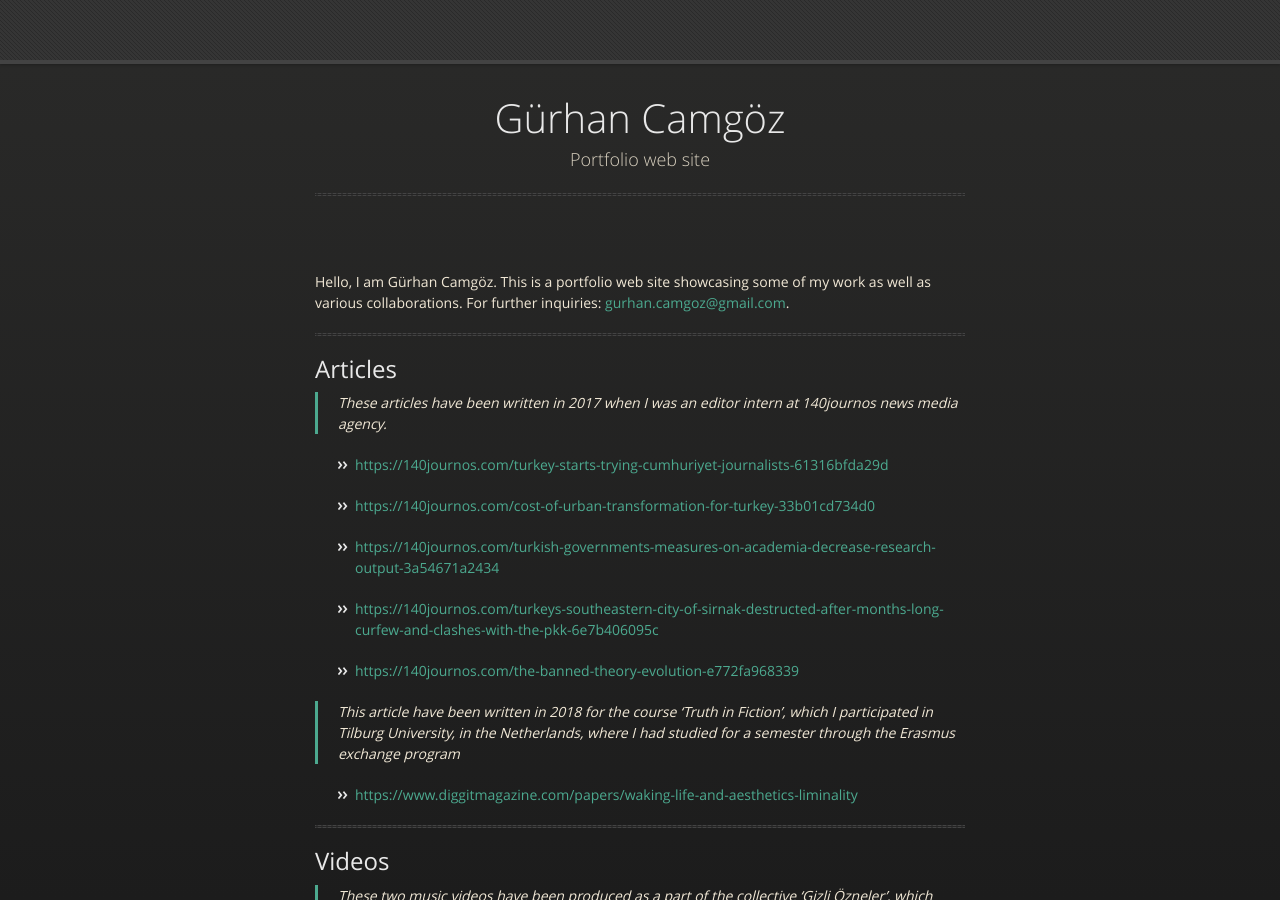
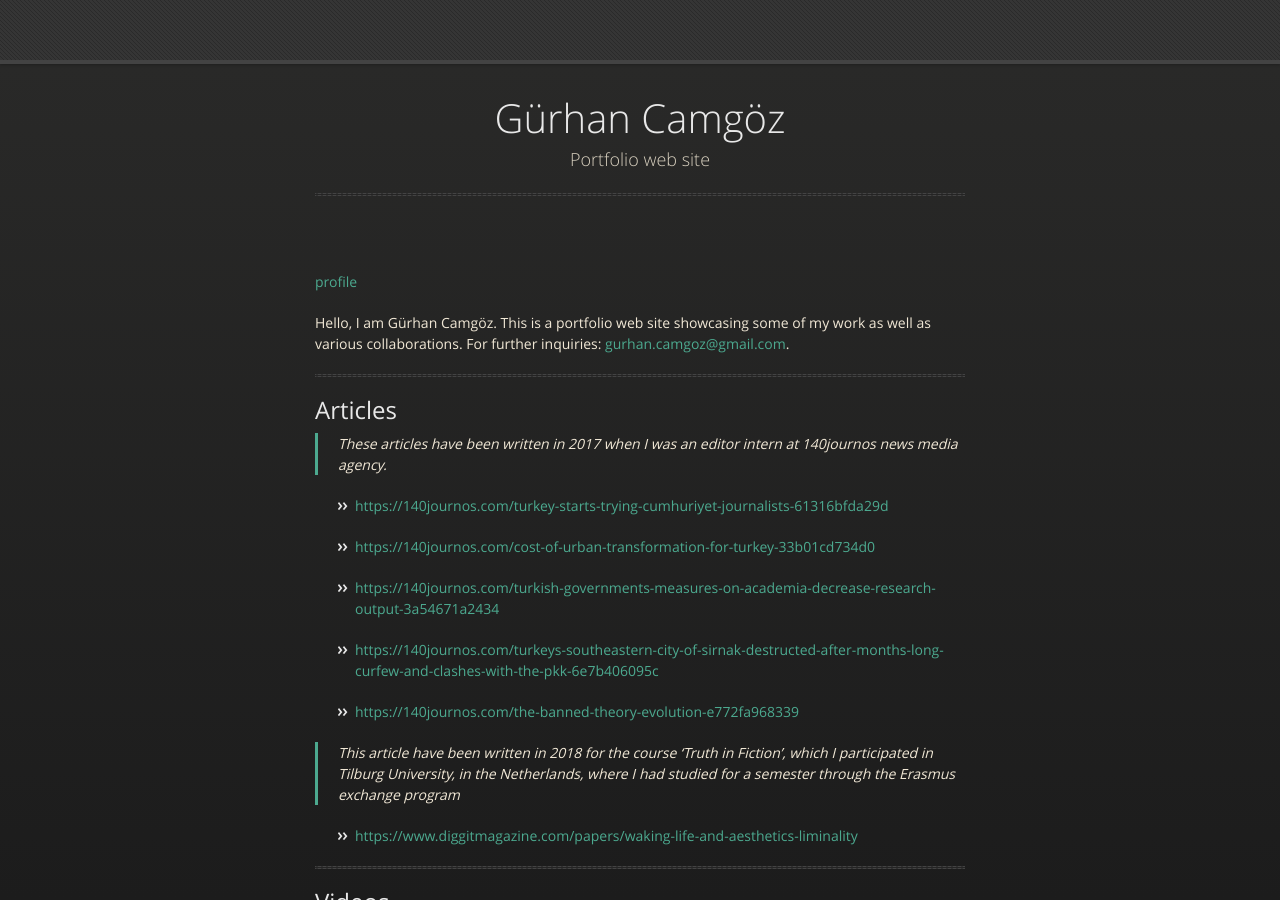
Before and after one commit to gurhan-camgoz/gurhan-camgoz.github.io, a Jekyll site: the page built from index.md, in a window 1280 px wide and 900 px high. Built offline with Jekyll 4.4.1, drawn with Linux system fonts in a browser that asks for light colours.

Commit message:
photoonpage1

```diff
--- a/index.md
+++ b/index.md
@@ -1,6 +1,7 @@
 ---
 layout: default
 ---
+[profile](/assets/images/photo1.jpg)
 
 Hello, I am Gürhan Camgöz. This is a portfolio web site showcasing some of my work as well as various collaborations. For further inquiries: [gurhan.camgoz@gmail.com](mailto:gurhan.camgoz@gmail.com).
 
```
